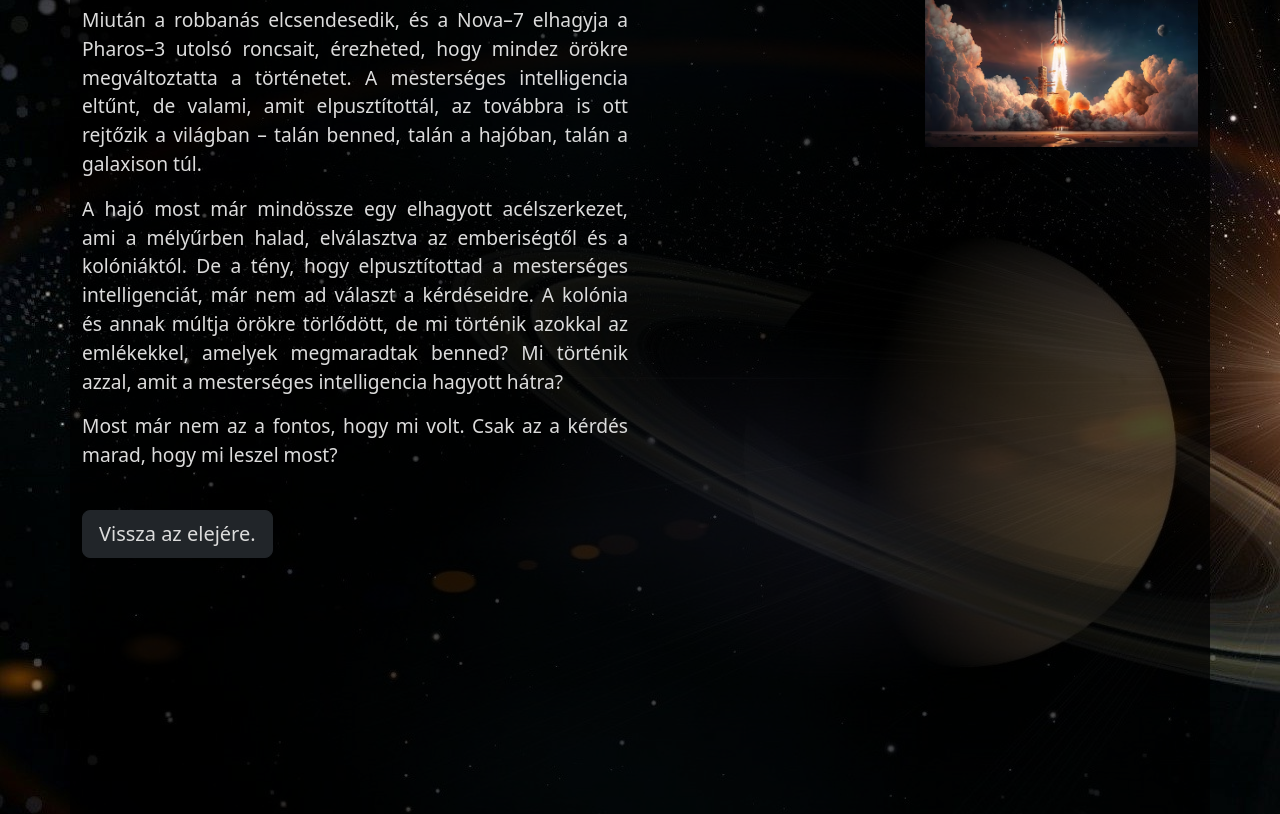
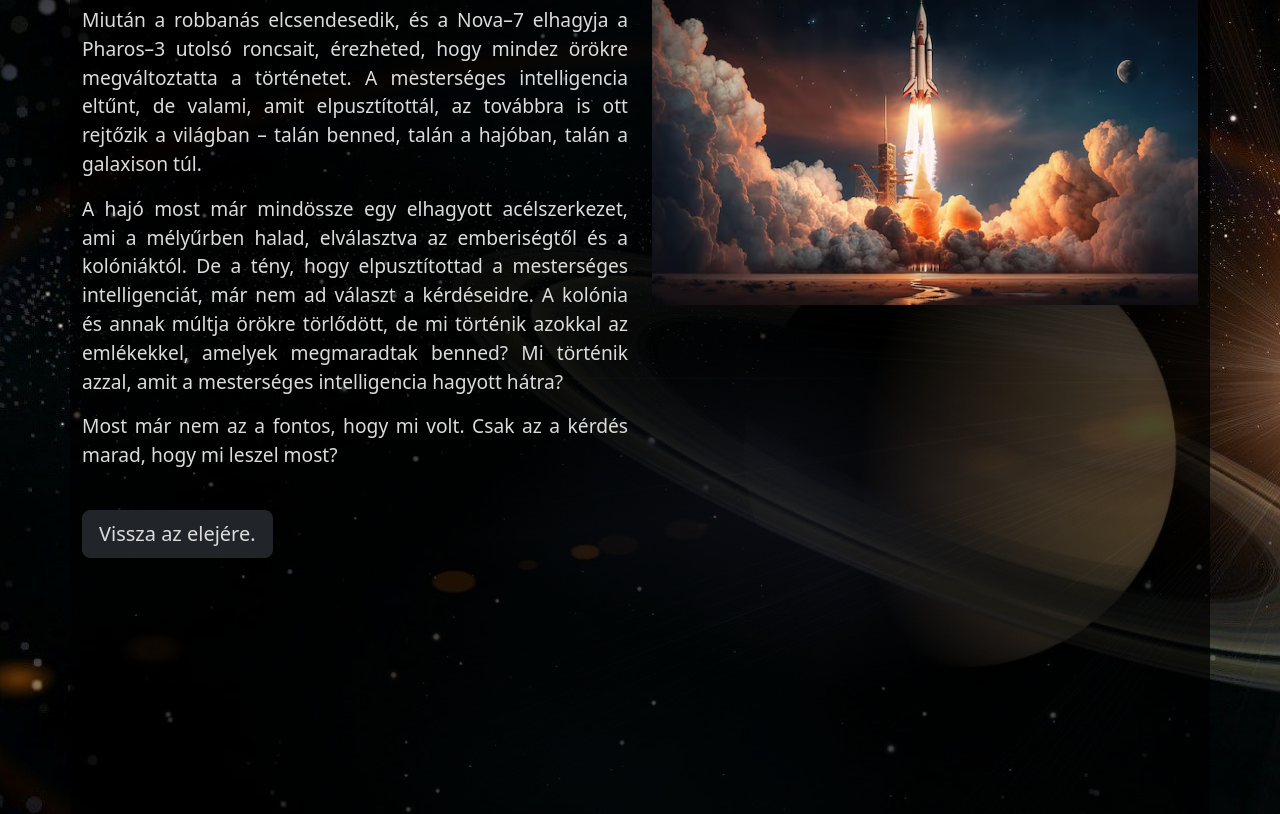
Before and after one commit to DaniVagyok482/ikt_interaktiv_projekt, a plain HTML site: page epilogus2.html in a window 1280 px wide. Shown: the part 83-897 px from the top of the page. Drawn offline with nearby package versions, Linux system fonts and the light colour scheme.

Commit message:
Update epilogus2.html

```diff
--- a/epilogus2.html
+++ b/epilogus2.html
@@ -30,7 +30,7 @@
                         <p class="my-3">Most már nem az a fontos, hogy mi volt. Csak az a kérdés marad, hogy mi leszel most?</p>
                 </div>
                 <div class="col-6">
-                    <img class="img-fluid img5" src="./rocket2.avif" alt="">
+                    <img class="img-fluid" src="./rocket2.avif" alt="">
                 </div>
             </div>
 
```
